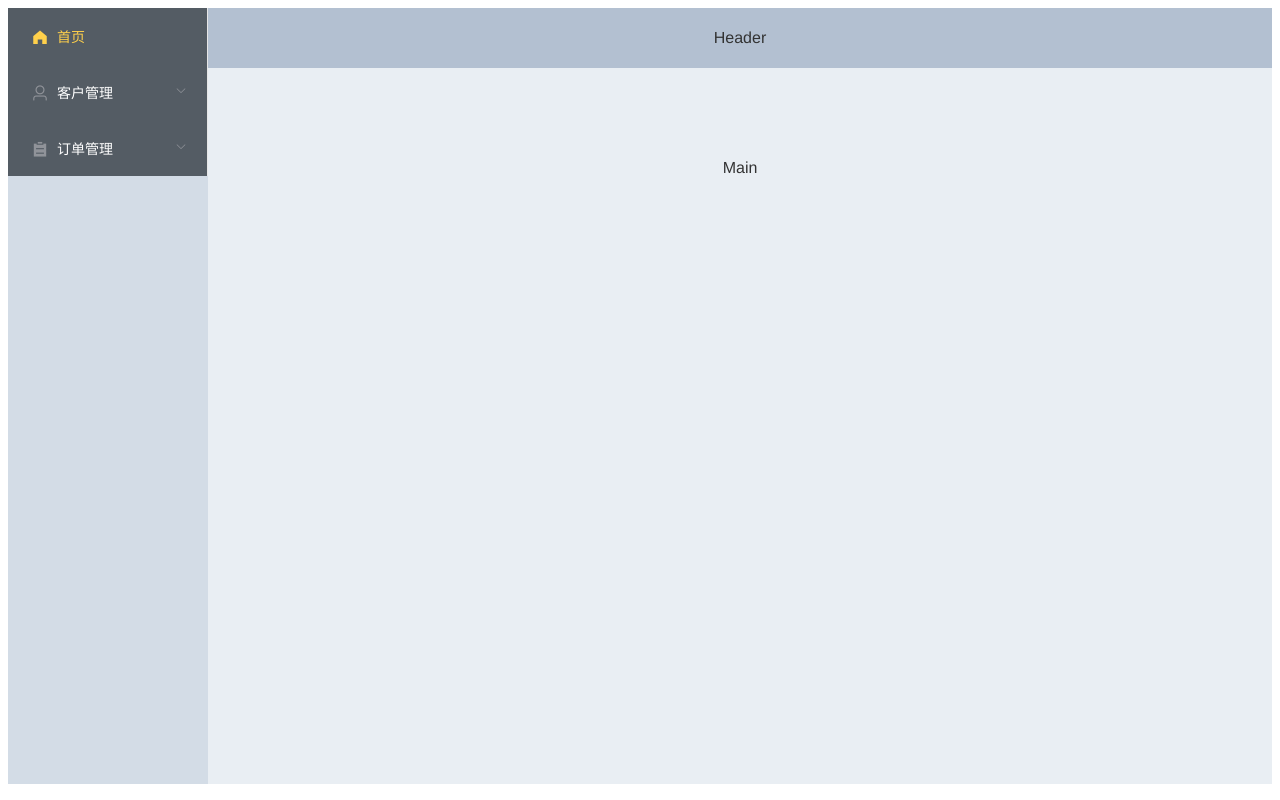
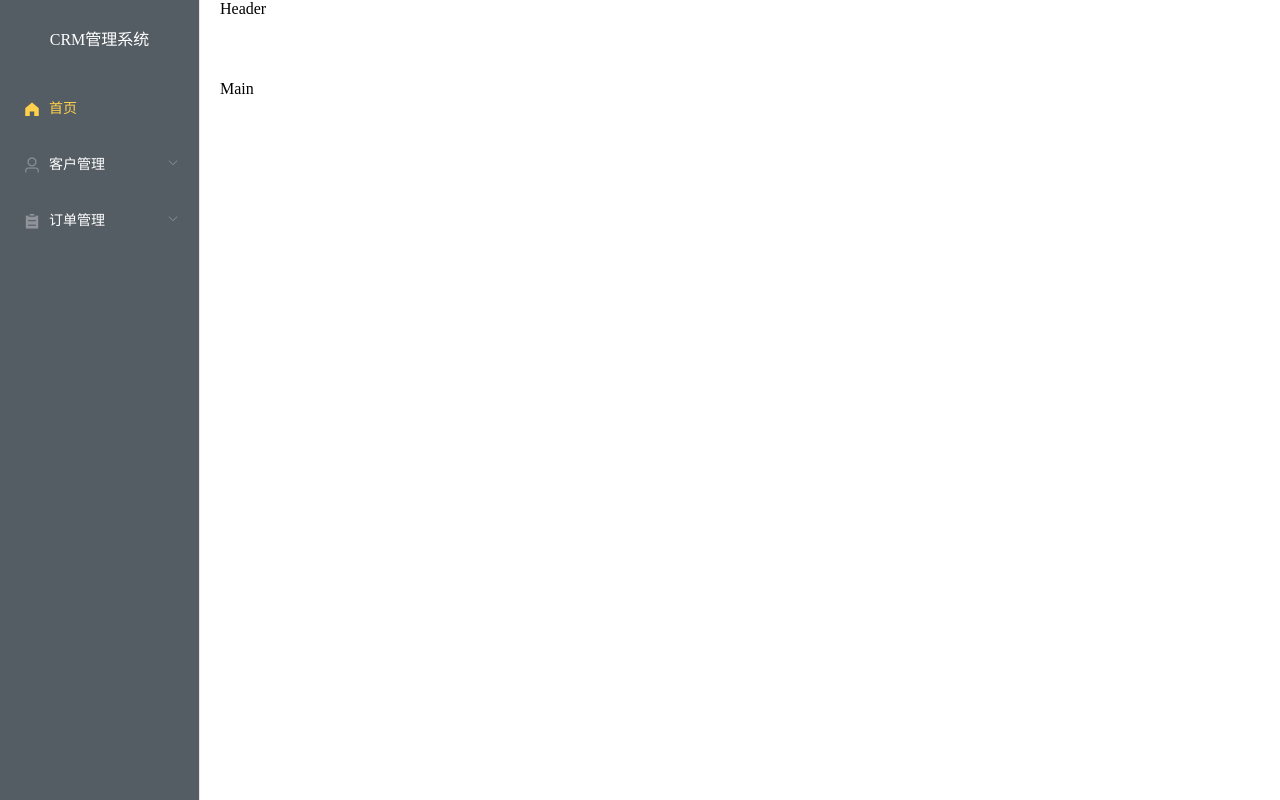
Before and after one commit to yukun-maker/ws-ui, a Vue app: page /#/ in a window 1280 px wide. Built offline with nearby package versions, Linux system fonts and the light colour scheme.

Commit message:
feat: 样式调整

```diff
--- a/package.json
+++ b/package.json
@@ -11,6 +11,9 @@
   },
   "dependencies": {
     "element-ui": "^2.15.13",
+    "less": "^3.0.0",
+    "less-loader": "^4.1.0",
+    "npm": "^6.14.5",
     "vue": "^2.5.2",
     "vue-router": "^3.0.1"
   },
--- a/src/App.vue
+++ b/src/App.vue
@@ -11,12 +11,9 @@ export default {
 }
 </script>
 
-<style>
-#app {
-  font-family: 'Avenir', Helvetica, Arial, sans-serif;
-  -webkit-font-smoothing: antialiased;
-  -moz-osx-font-smoothing: grayscale;
-  text-align: center;
-  color: #2c3e50;
-}
+<style lang="less">
+ html, body {
+   margin: 0;
+   padding: 0;
+ }
 </style>
--- a/src/components/common/ws_aside.vue
+++ b/src/components/common/ws_aside.vue
@@ -8,6 +8,7 @@
       background-color="#545c64"
       text-color="#fff"
       active-text-color="#ffd04b">
+      <h3>CRM管理系统</h3>
       <el-menu-item index="0">
         <template slot="title">
           <i class="el-icon-s-home"></i>
@@ -87,6 +88,15 @@ export default {
 }
 </script>
 
-<style scoped>
-
+<style scoped lang="less">
+.el-menu {
+  height: 100vh;
+  h3 {
+    color: white;
+    text-align: center;
+    line-height: 48px;
+    font-size: 16px;
+    font-weight: 400;
+  }
+}
 </style>
--- a/src/components/home.vue
+++ b/src/components/home.vue
@@ -1,6 +1,6 @@
 <template>
   <div class="hello">
-    <el-container style="min-height: 97vh">
+    <el-container>
       <el-aside width="200px">
         <ws_aside></ws_aside>
       </el-aside>
@@ -31,24 +31,9 @@ export default {
 
 <!-- Add "scoped" attribute to limit CSS to this component only -->
 <style scoped>
-.el-header, .el-footer {
-  background-color: #B3C0D1;
-  color: #333;
-  text-align: center;
-  line-height: 60px;
-}
-
 .el-aside {
   background-color: #D3DCE6;
   color: #333;
   text-align: left;
-  line-height: 200px;
-}
-
-.el-main {
-  background-color: #E9EEF3;
-  color: #333;
-  text-align: center;
-  line-height: 160px;
 }
 </style>
```
Also changed, not shown: 1 other file (tests, documents, lock files or other folders).
